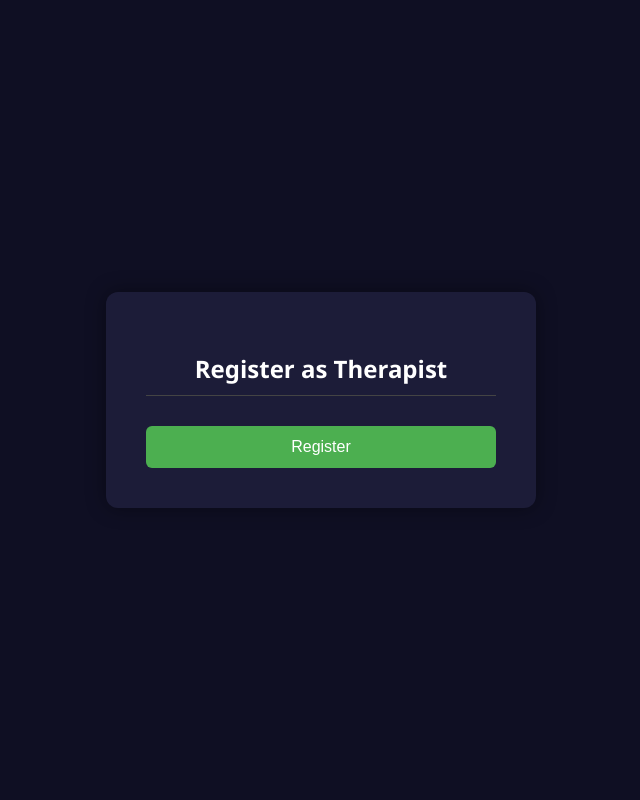
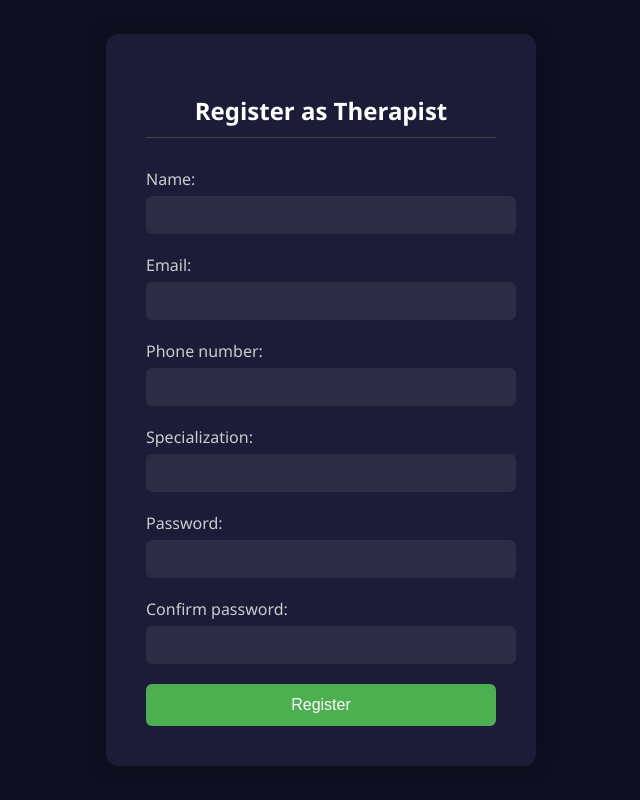
Before and after one commit to odyss3yofk/TherapyManagement_Django, a Django app: page /register/therapist/ in a window 1280 px wide. Shown: the whole page, without its empty margins (319-959 px from the left). Run offline with Django 5.2, Linux system fonts and the light colour scheme.

Commit message:
Registration forms updated

```diff
--- /dev/null
+++ b/scheduling_system/forms.py
@@ -0,0 +1,18 @@
+from django import forms
+
+
+class TherapistRegistrationForm(forms.Form):
+    name = forms.CharField(max_length=100)
+    email = forms.EmailField()
+    phone_number = forms.CharField(max_length=15)
+    specialization = forms.CharField(max_length=100)
+    password = forms.CharField(widget=forms.PasswordInput)
+    confirm_password = forms.CharField(widget=forms.PasswordInput)
+
+
+class ParentRegistrationForm(forms.Form):
+    name = forms.CharField(max_length=100)
+    email = forms.EmailField()
+    phone_number = forms.CharField(max_length=15)
+    password = forms.CharField(widget=forms.PasswordInput)
+    confirm_password = forms.CharField(widget=forms.PasswordInput)
--- a/scheduling_system/templates/scheduling_system/register_therapist.html
+++ b/scheduling_system/templates/scheduling_system/register_therapist.html
@@ -73,25 +73,21 @@
             background-color: #45a049;
         }
     </style>
-
 </head>
 <body>
 <div class="form-container">
     <h2>Register as Therapist</h2>
     <form method="post">
         {% csrf_token %}
+        {% for field in form %}
             <div class="form-group">
-                {{ form.username.label_tag }}
-                {{ form.username }}
+                {{ field.label_tag }}
+                {{ field }}
+                {% if field.errors %}
+                    <div style="color: red; font-size: 0.9em;">{{ field.errors }}</div>
+                {% endif %}
             </div>
-            <div class="form-group">
-                {{ form.email.label_tag }}
-                {{ form.email }}
-            </div>
-            <div class="form-group">
-                {{ form.password.label_tag }}
-                {{ form.password }}
-            </div>
+        {% endfor %}
         <button type="submit">Register</button>
     </form>
 </div>
--- a/scheduling_system/views.py
+++ b/scheduling_system/views.py
@@ -1,16 +1,19 @@
 from django.shortcuts import render, redirect
 from django.contrib.auth import authenticate, login, logout
 from django.contrib.auth.decorators import login_required, user_passes_test
-from django.contrib.auth.models import Group
-
-# Home page
+from django.contrib.auth.models import User, Group
+from .forms import TherapistRegistrationForm, ParentRegistrationForm
+from .models import Therapist, Parent
 
 
+# Index / Home Page
 def index(request):
     return render(request, 'scheduling_system/index.html')
 
-# Login view
 
+# --------------------------
+# Login / Logout
+# --------------------------
 
 def login_view(request):
     if request.method == 'POST':
@@ -22,7 +25,6 @@ def login_view(request):
         if user is not None:
             login(request, user)
 
-            # Redirect based on user group
             if user.groups.filter(name='Admin').exists():
                 return redirect('admin_dashboard')
             elif user.groups.filter(name='Therapist').exists():
@@ -32,19 +34,21 @@ def login_view(request):
             else:
                 return redirect('index')
         else:
-            return render(request, 'login.html', {'error': 'Invalid username or password'})
+            return render(request, 'scheduling_system/login.html', {
+                'error': 'Invalid username or password'
+            })
 
-    return render(request, 'login.html')
-
-# Logout view
+    return render(request, 'scheduling_system/login.html')
 
 
 def logout_view(request):
     logout(request)
     return redirect('login_view')
 
-# Group check functions
 
+# --------------------------
+# Group checks
+# --------------------------
 
 def is_admin(user):
     return user.groups.filter(name='Admin').exists()
@@ -57,32 +61,79 @@ def is_therapist(user):
 def is_parent(user):
     return user.groups.filter(name='Parent').exists()
 
-# Dashboards with access control
 
+# --------------------------
+# Dashboards (optional for now)
+# --------------------------
 
 # @login_required
 # @user_passes_test(is_admin)
 # def admin_dashboard(request):
 #     return render(request, 'scheduling_system/admin_dashboard.html')
 
-
 # @login_required
 # @user_passes_test(is_therapist)
 # def therapist_dashboard(request):
 #     return render(request, 'scheduling_system/therapist_dashboard.html')
-
 
 # @login_required
 # @user_passes_test(is_parent)
 # def parent_dashboard(request):
 #     return render(request, 'scheduling_system/parent_dashboard.html')
 
-# Registration pages (just renders templates for now)
 
+# --------------------------
+# Registration Views
+# --------------------------
 
 def register_therapist(request):
-    return render(request, 'scheduling_system/register_therapist.html')
+    if request.method == 'POST':
+        form = TherapistRegistrationForm(request.POST)
+        if form.is_valid():
+            user = User.objects.create_user(
+                username=form.cleaned_data['email'],
+                email=form.cleaned_data['email'],
+                password=form.cleaned_data['password']
+            )
+            group, _ = Group.objects.get_or_create(name='Therapist')
+            user.groups.add(group)
+
+            Therapist.objects.create(
+                user=user,
+                name=form.cleaned_data['name'],
+                phone_number=form.cleaned_data['phone_number'],
+                specialization=form.cleaned_data['specialization']
+            )
+
+            login(request, user)
+            return redirect('therapist_dashboard')  # or wherever you want
+    else:
+        form = TherapistRegistrationForm()
+
+    return render(request, 'scheduling_system/register_therapist.html', {'form': form})
 
 
 def register_parents(request):
-    return render(request, 'scheduling_system/register_parents.html')
+    if request.method == 'POST':
+        form = ParentRegistrationForm(request.POST)
+        if form.is_valid():
+            user = User.objects.create_user(
+                username=form.cleaned_data['email'],
+                email=form.cleaned_data['email'],
+                password=form.cleaned_data['password']
+            )
+            group, _ = Group.objects.get_or_create(name='Parent')
+            user.groups.add(group)
+
+            Parent.objects.create(
+                user=user,
+                name=form.cleaned_data['name'],
+                phone_number=form.cleaned_data['phone_number']
+            )
+
+            login(request, user)
+            return redirect('parent_dashboard')  # or wherever you want
+    else:
+        form = ParentRegistrationForm()
+
+    return render(request, 'scheduling_system/register_parents.html', {'form': form})
```
Also changed, not shown: scheduling_system/templates/scheduling_system/register_parents.html (+7 -10 lines). Lines whose indentation alone changed are shown as unchanged.
